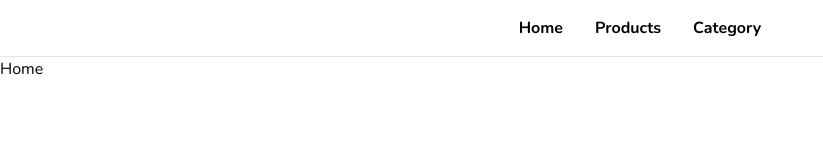
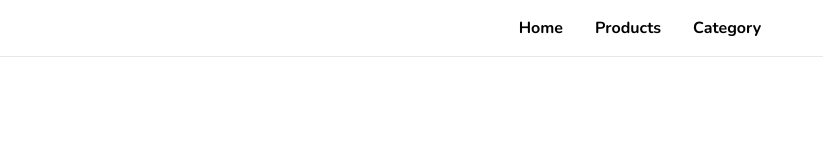
Before and after one commit to ahmedhanyh/nextjs-task, a Next.js app: page / in a window 1280 px wide. Shown: the top 160 px of the page, without its empty margins (0-823 px from the left). Built offline with nearby package versions, Linux system fonts and the light colour scheme.

Commit message:
style: change loading text to spinner and center it on page
- center Home text on homepage
- make adjustments to layout to help center items on pages

```diff
--- a/src/app/layout.tsx
+++ b/src/app/layout.tsx
@@ -17,7 +17,7 @@ export default function RootLayout({
   return (
     <html lang="en">
       <body
-        className={`${nunito.className} antialiased`}
+        className={`${nunito.className} antialiased min-h-screen flex flex-col`}
       >
         <Navbar />
         {children}
--- a/src/app/loading.js
+++ b/src/app/loading.js
@@ -1,5 +1,7 @@
 export default function Loading() {
     return (
-        <div>Loading...</div>
+        <main className="grow flex justify-center items-center">
+            <div className="size-16 border-4 border-slate-950 border-t-transparent rounded-full animate-spin"></div>
+        </main>
     );
 }
--- a/src/app/page.tsx
+++ b/src/app/page.tsx
@@ -1,5 +1,5 @@
 export default function Home() {
   return (
-    <div>Home</div>
+    <main className="grow flex justify-center items-center">Home</main>
   );
 }
```
